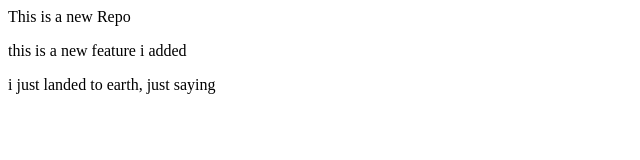
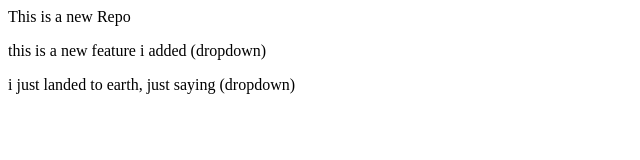
Before and after one commit to SurajManna/localrepo, a plain HTML site: page index.html in a window 1280 px wide. Shown: the whole page, without its empty margins (0-640 px from the left). Drawn offline with Linux system fonts and the light colour scheme.

Commit message:
added dropdown

```diff
--- a/index.html
+++ b/index.html
@@ -1,3 +1,3 @@
 <p>This is a new Repo</p>
-<p>this is a new feature i added</p>
-<p>i just landed to earth, just saying</p>
+<p>this is a new feature i added (dropdown)</p>
+<p>i just landed to earth, just saying (dropdown)</p>
```
